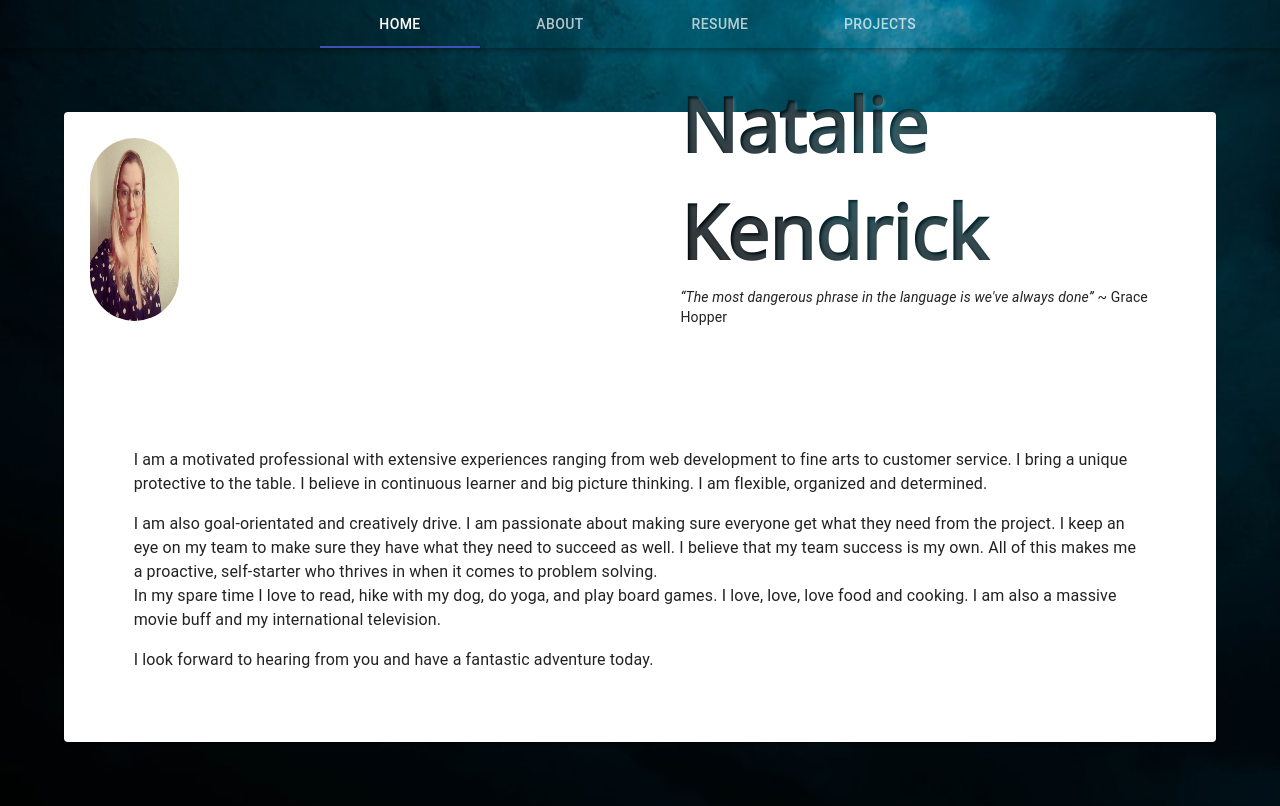
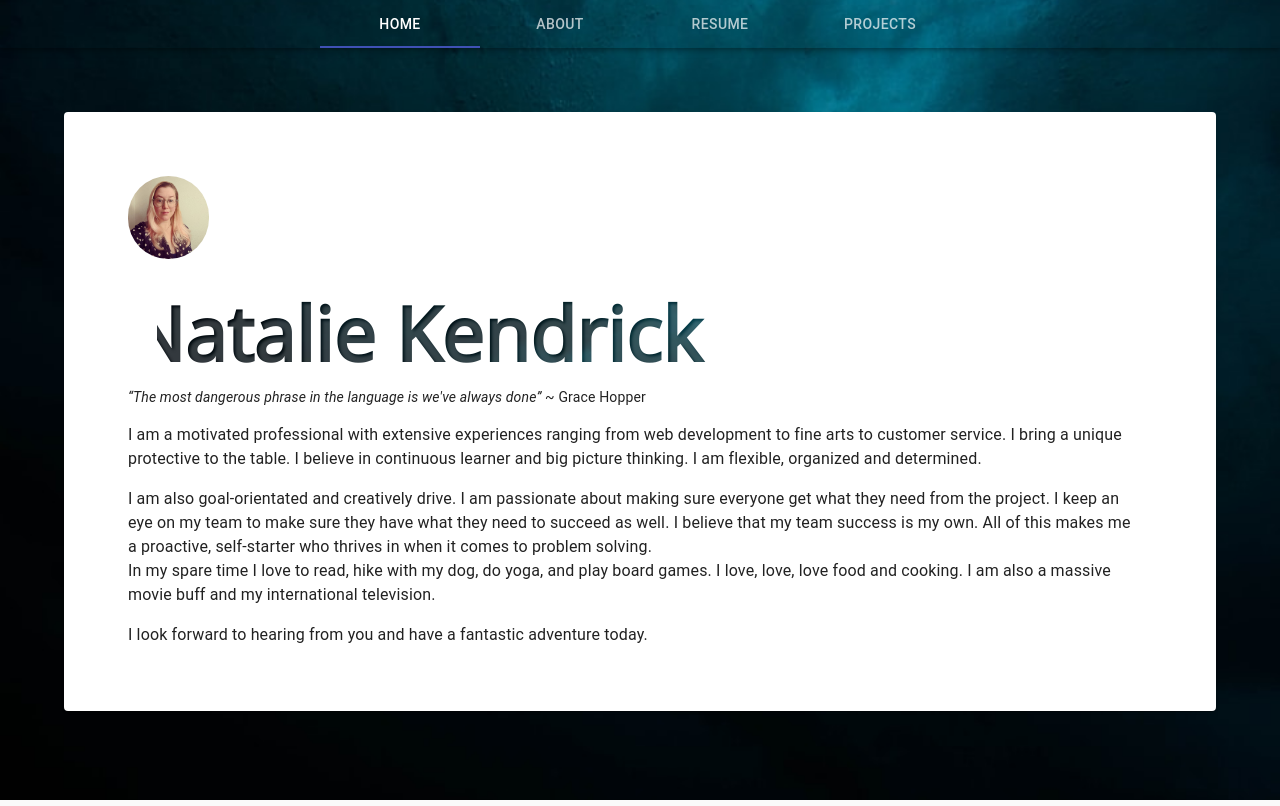
Before and after one commit to listenToRipley/nataliekendrick, a React (Create React App) app: page /about in a window 1280 px wide. Built offline with nearby package versions, Linux system fonts and the light colour scheme.

Commit message:
about better and worse

```diff
--- a/src/Components/About.js
+++ b/src/Components/About.js
@@ -3,13 +3,13 @@ import Paper from '@material-ui/core/Paper';
 import Typography from '@material-ui/core/Typography';
 import Grid from '@material-ui/core/Grid';
 import profile from './projectImgs/profile.jpeg';
-// import './Components.css';
+import './Components.css';
 
 const About = () => {
   return (
     <Paper className="aboutPage">
     <Grid container spacing={2} className='aboutHeader' alignContent='space-evenly'>
-    <Grid item s={12} md={6} lg={4} alignItem='center'>
+    <Grid item xs={12} s={12} md={10} lg={4} spacing={0} alignItem='center'>
     <img
       className="profilePic"
       alter='Natalie Kendrick'
@@ -17,16 +17,16 @@ const About = () => {
       >
      </img>
     </Grid>
-     <Grid item s={12} md={6} lg={8} gutterBottom>
-       <p className="aboutName" >Natalie Kendrick</p>
-       <p className="aboutQuote">
+     <Grid item xs={12} s={12} md={10} lg={8} gutterBottom>
+       <Grid item className="aboutName" >Natalie Kendrick</Grid>
+       <Grid item className="aboutQuote">
     <em>
     “The most dangerous phrase in the language is we've always done”
-    </em> ~ Grace Hopper</p>
+    </em> ~ Grace Hopper</Grid>
      </Grid>
-    </Grid>
 
-    <div className="aboutBody">
+
+    <Grid item className="aboutBody" spacing={2}>
     <Typography paragraph>
     I am a motivated professional with extensive experiences ranging from web development to fine arts to customer service. I bring a unique protective to the table. I believe in continuous learner and big picture thinking. I am flexible, organized and determined.
     </Typography>
@@ -37,8 +37,10 @@ const About = () => {
     <Typography>
       I look forward to hearing from you and have a fantastic adventure today.
     </Typography>
-    </div>
+    </Grid>
+    </Grid>
   </Paper>
+
   )
 }
 
--- a/src/Components/Components.css
+++ b/src/Components/Components.css
@@ -68,7 +68,6 @@ a:hover {
   justify-content: center;
 }
 
-
 .homeIcons {
   display: block;
   word-wrap: none;
@@ -94,25 +93,15 @@ a:hover {
 
 .aboutPage {
   margin: 5%;
-  padding: 2%;
-  min-width: 354px;
-}
-
-.aboutHeader {
-  display: flex;
-  flex-wrap: wrap;
+  padding: 5%;
 }
 
 .aboutName {
-  display: inline-flex;
-  margin-top: -25%;
-  margin-left: 30%;
-  margin-right: 2%;
+  width: 100%;
   justify-self: center;
   font-family: 'Open Sans', sans-serif, 'Bold';
   font-size: 75px;
   font-weight: 600;
-
   background-image: url('./projectImgs/backdrop.jpeg');
   background-attachment: fixed;
   background-position: center;
@@ -136,6 +125,7 @@ a:hover {
   width: 25%;
   height: 90%;
   border-radius: 150px;
+  margin: 0;
   display: inline;
 }
 
@@ -294,20 +284,23 @@ a:hover {
   }
 }
 
-@media all and (max-width: 585px) {
+@media all and (min-width: 585px) {
   .aboutHeader {
     display: flex;
     flex-direction: column;
     flex-wrap: wrap;
+    max-width: 100%;
   }
 
   .profilePic {
-    display: block;
-    flex-direction: column;
+    display: inline;
+    margin: 0 auto;
   }
+
   .aboutName {
     display: block;
     flex-direction: column;
+    margin-top: 15%;
   }
 
   .aboutQuote {
@@ -315,6 +308,8 @@ a:hover {
     flex-direction: column;
   }
 }
+
+/*
 
 @media all and (min-width: 752px) {
   .panel {
@@ -336,9 +331,6 @@ a:hover {
     flex-wrap: wrap;
   }
 
-  .profilePic {
-    margin-top: 0;
-  }
   .aboutName {
     font-size: 45px;
     margin-top: -2em;
@@ -358,9 +350,6 @@ a:hover {
     margin-top: 25px;
   }
 
-  .profilePic {
-    margin-top: 0;
-  }
   .aboutName {
     display: inline-block;
     font-family: 'Open Sans', sans-serif, 'Bold';
@@ -390,4 +379,4 @@ a:hover {
     margin-top: 5%;
     font-size: 40px;
   }
-}
+} */
```
